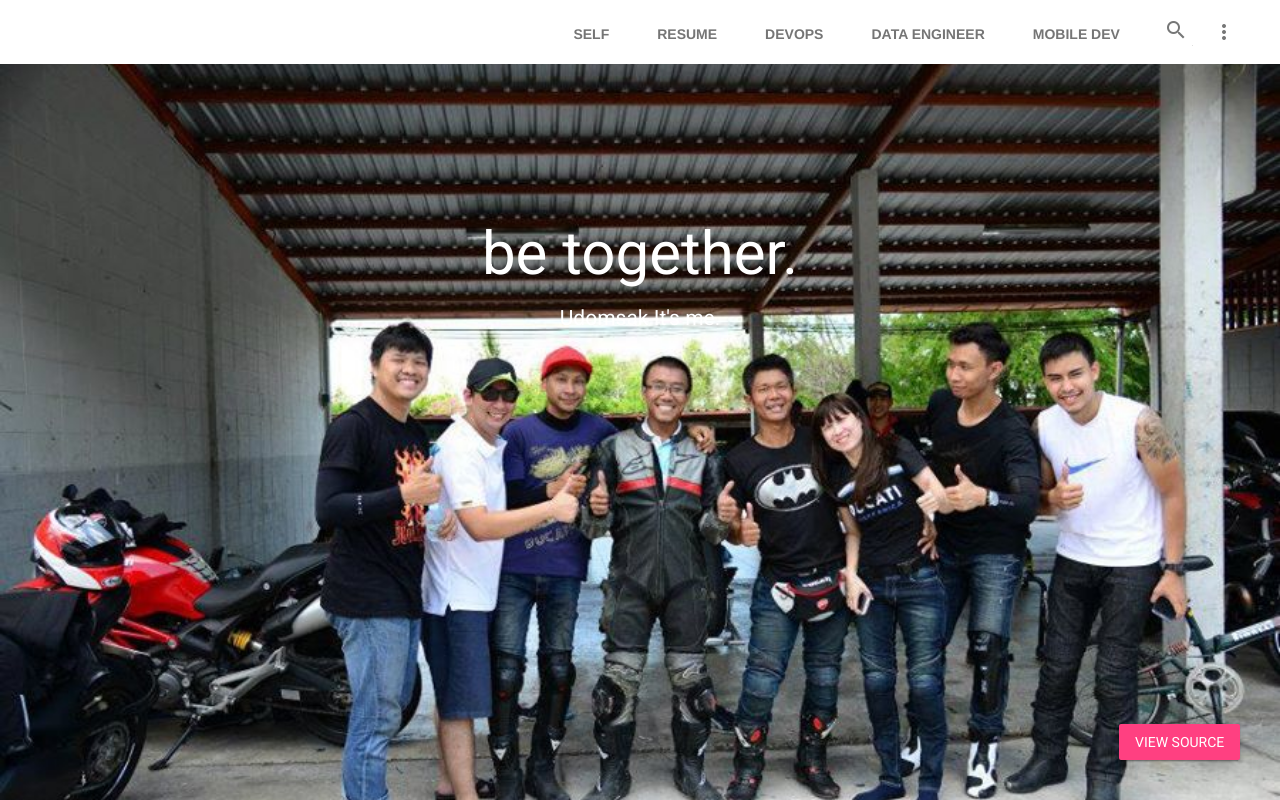
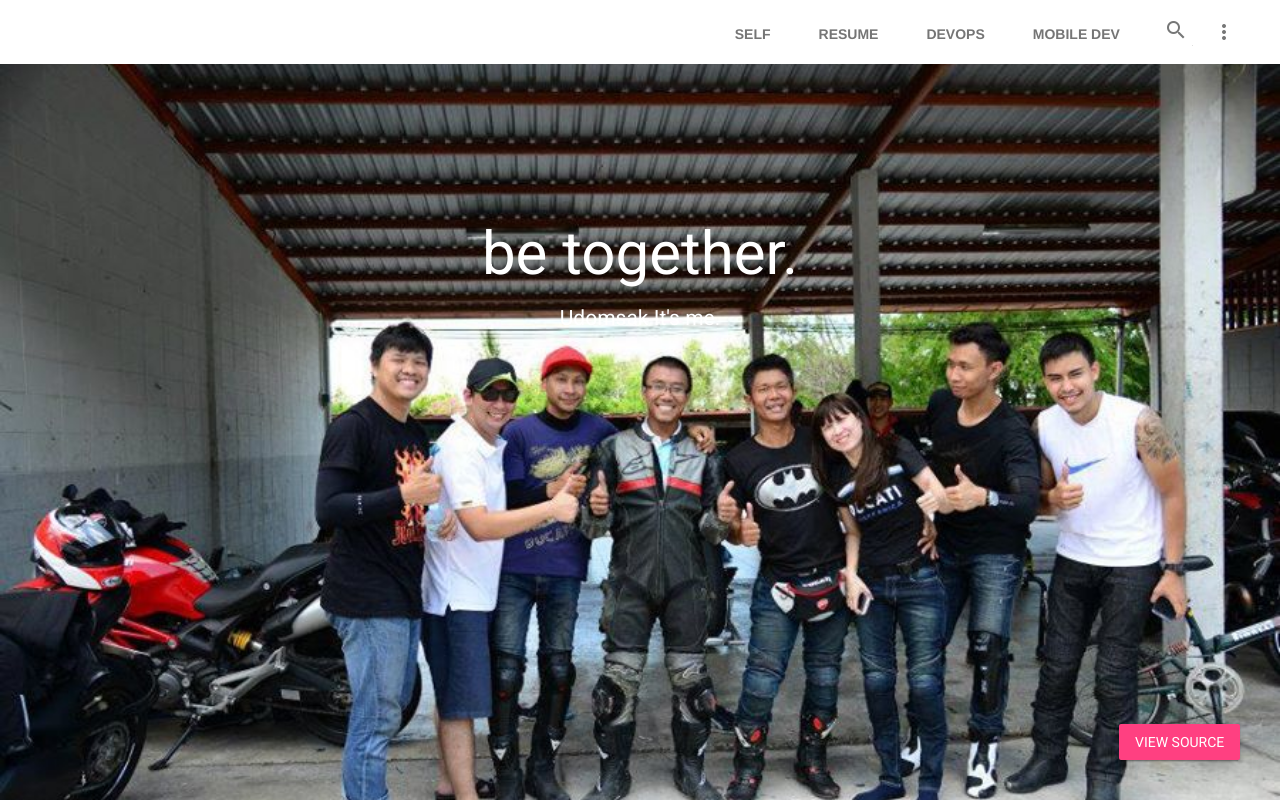
Before and after one commit to udomsak/udomsak.github.io, a plain HTML site: page index.html in a window 1280 px wide. Drawn offline with nearby package versions, Linux system fonts and the light colour scheme.

Commit message:
Update html link

```diff
--- a/index.html
+++ b/index.html
@@ -61,11 +61,10 @@
           <!-- Navigation -->
           <div class="android-navigation-container">
             <nav class="android-navigation mdl-navigation">
-              <a class="mdl-navigation__link mdl-typography--text-uppercase" href="/">Self</a>
-              <a class="mdl-navigation__link mdl-typography--text-uppercase" href="resume/index.html">Resume</a>
-              <a class="mdl-navigation__link mdl-typography--text-uppercase" href="devops/index.html">Devops</a>
-              <a class="mdl-navigation__link mdl-typography--text-uppercase" href="">Data Engineer</a>
-              <a class="mdl-navigation__link mdl-typography--text-uppercase" href="">Mobile Dev</a>
+              <a class="mdl-navigation__link mdl-typography--text-uppercase" href="http://udomsak.github.io/">Self</a>
+              <a class="mdl-navigation__link mdl-typography--text-uppercase" href="http://udomsak.github.io/resume/index.html">Resume</a>
+              <a class="mdl-navigation__link mdl-typography--text-uppercase" href="http://udomsak.github.io/devops/index.html">Devops</a>
+              <a class="mdl-navigation__link mdl-typography--text-uppercase" href="http://udomsak.github.io/mobile-dev/index.html">Mobile Dev</a>
             </nav>
           </div>
           <span class="android-mobile-title mdl-layout-title">
```
Also changed, not shown: devops/index.html (+4 -5 lines), mobile-dev/index.html (+4 -5 lines), resume/index.html (+2 -3 lines).
